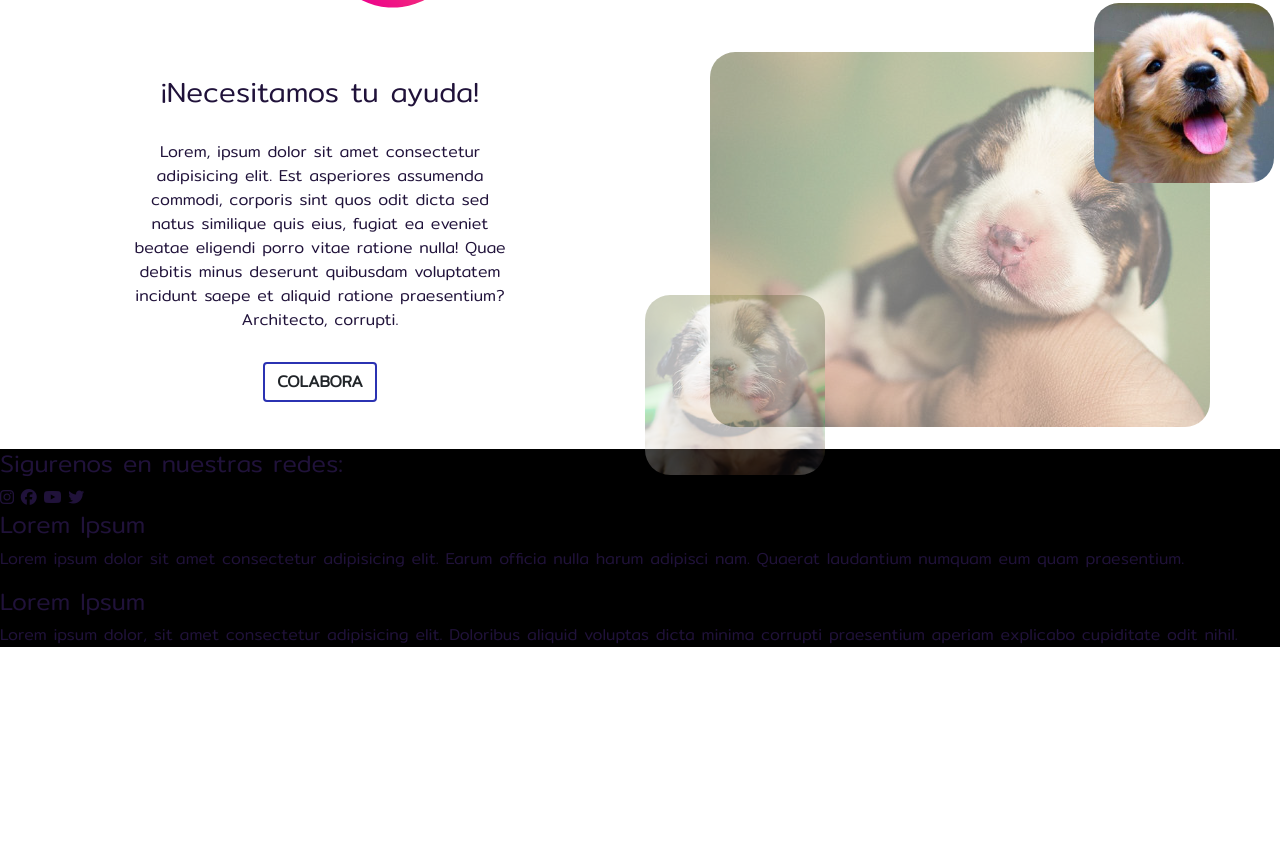
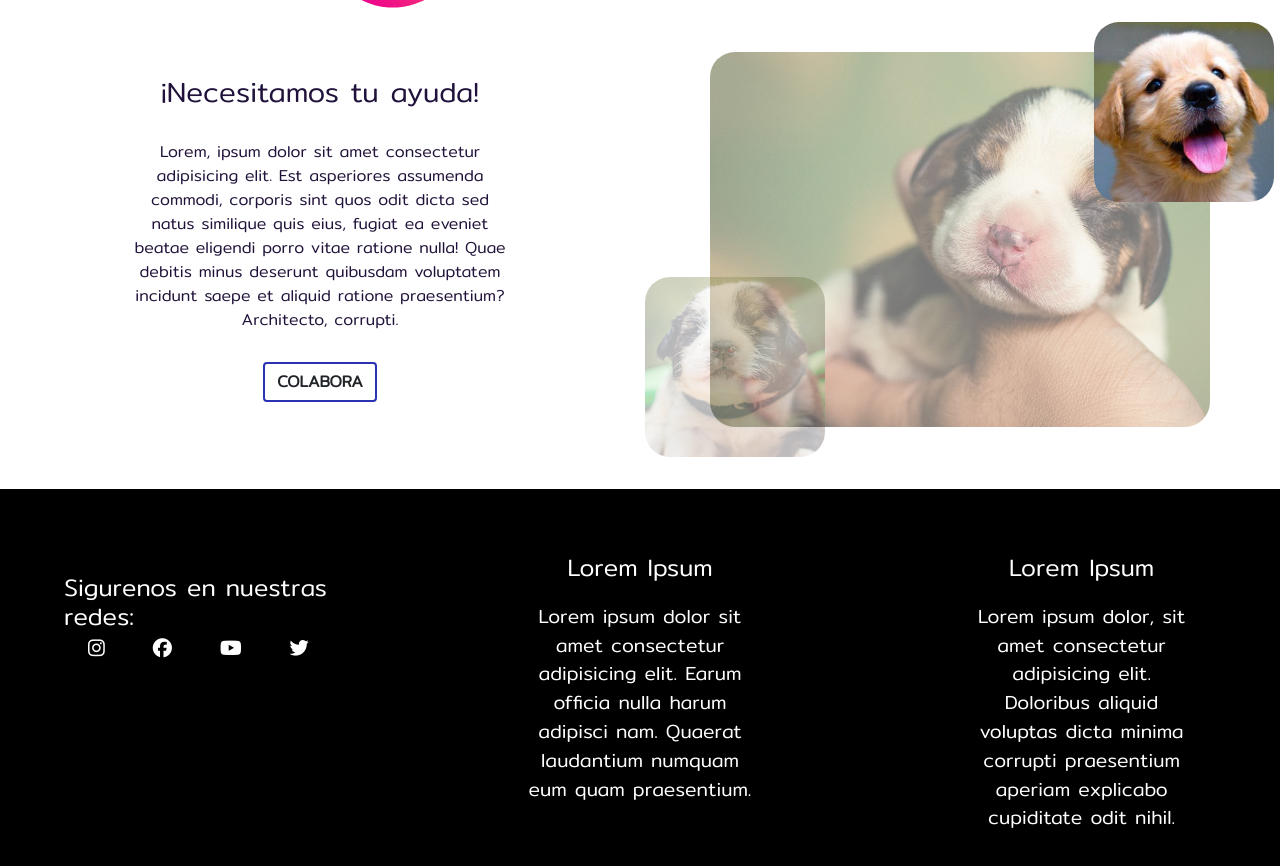
Before and after one commit to plaga2001/LaPatita, a website: page index.html in a window 1280 px wide. Shown: the part 1107-1973 px from the top of the page. Before the commit the page ends 1770 px from the top, so only its background shows below. Drawn offline with nearby package versions, Linux system fonts and the light colour scheme.

Commit message:
Checkpoint

```diff
--- a/css/style.scss
+++ b/css/style.scss
@@ -314,7 +314,7 @@ body{
                 position: absolute;
                 border-radius: 25px;
                 height: 180px;
-                top: 65%;
+                top: 60%;
                 left: 5px;
                 animation: opacity 4s infinite linear;
                 animation-delay: 4s;
@@ -323,7 +323,7 @@ body{
                 position: absolute;
                 border-radius: 25px;
                 height: 180px;
-                bottom: 65%;
+                bottom: 60%;
                 right: 6px;
                 animation: opacity 4s infinite linear;
                 animation-delay: 5s;
@@ -333,5 +333,36 @@ body{
 }
 
 .footer{
+    margin: 50px 0 0 0;
     background-color: #000000;
+    font-size: 1.2em;
+    &__wrap{
+        padding: 5%;
+        display: grid;
+        grid-template-areas:
+        "redes text-1 text-2";
+        grid-template-rows: 3fr;
+        grid-template-columns: repeat(3, 1fr);
+        column-gap: 15%;
+        color: white;
+        &__redes{
+            grid-area: redes;
+            margin-top: 20px;
+            &__icons{
+                display: flex;
+                justify-content: space-around;
+            }
+        }
+        &__text--1{
+            grid-area: text-1;
+            text-align: center;
+        }
+        &__text--2{
+            grid-area: text-2;
+            text-align: center;
+        }
+        &__text__p{
+            margin: 20px;
+        }
+    }
 }
--- a/index.html
+++ b/index.html
@@ -108,24 +108,24 @@
     </section>
     <footer class="footer">
         <div class="footer__wrap">
-            <div class="footer__redes">
+            <div class="footer__wrap__redes">
                 <h4>Sigurenos en nuestras redes:</h4>
-                <div class="redes-iconos">
+                <div class="footer__wrap__redes__icons">
                     <i class="fab fa-instagram"></i>
                     <i class="fab fa-facebook"></i>
                     <i class="fab fa-youtube"></i>
                     <i class="fab fa-twitter"></i>
                 </div>
             </div>
-            <div class="footer__textf--1">
+            <div class="footer__wrap__text--1">
                 <h4>Lorem Ipsum</h4>
-                <p class="footer__text__p">
+                <p class="footer__wrap__text__p">
                     Lorem ipsum dolor sit amet consectetur adipisicing elit. Earum officia nulla harum adipisci nam. Quaerat laudantium numquam eum quam praesentium.
                 </p>
             </div>
-            <div class="footer__text--2">
+            <div class="footer__wrap__text--2">
                 <h4>Lorem Ipsum</h4>
-                <p class="footer__text__p">
+                <p class="footer__wrap__text__p">
                     Lorem ipsum dolor, sit amet consectetur adipisicing elit. Doloribus aliquid voluptas dicta minima corrupti praesentium aperiam explicabo cupiditate odit nihil.
                 </p>
             </div>
```
Also changed, not shown: css/style.css, 1 other file.
